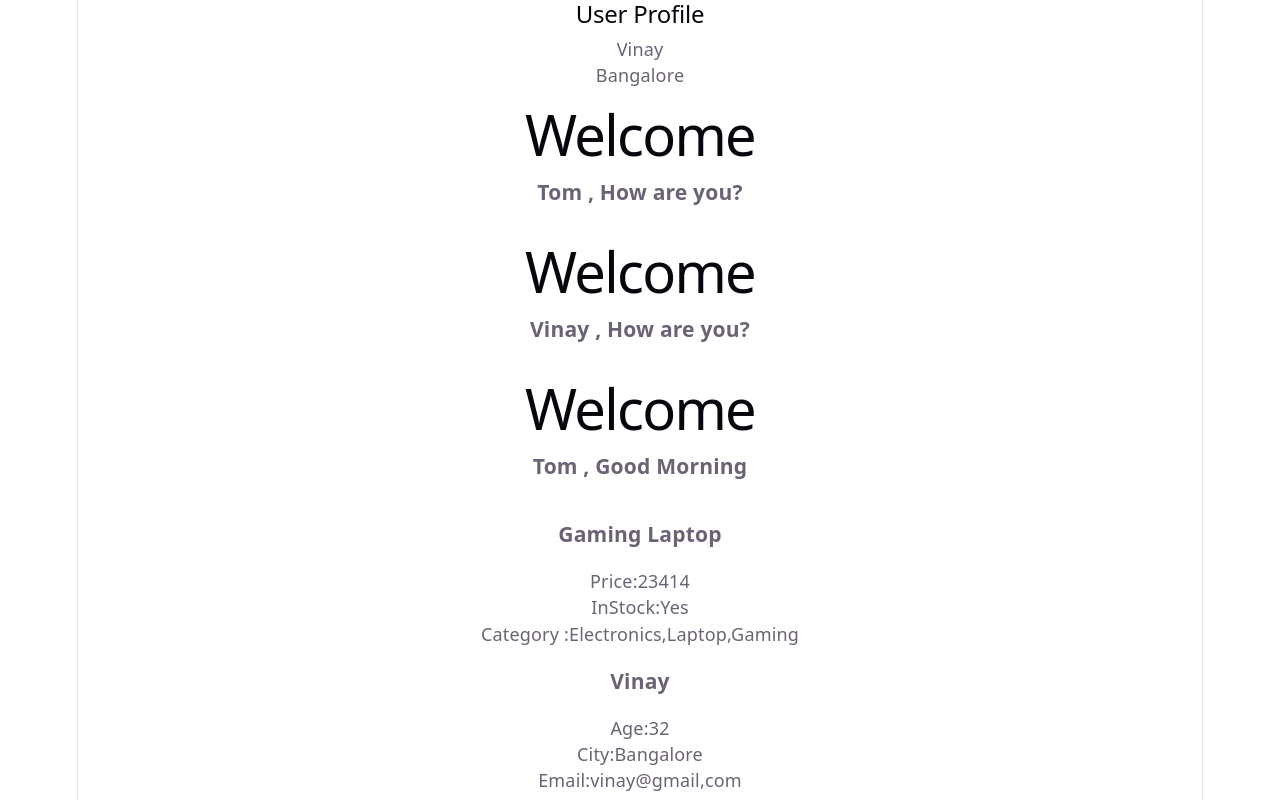
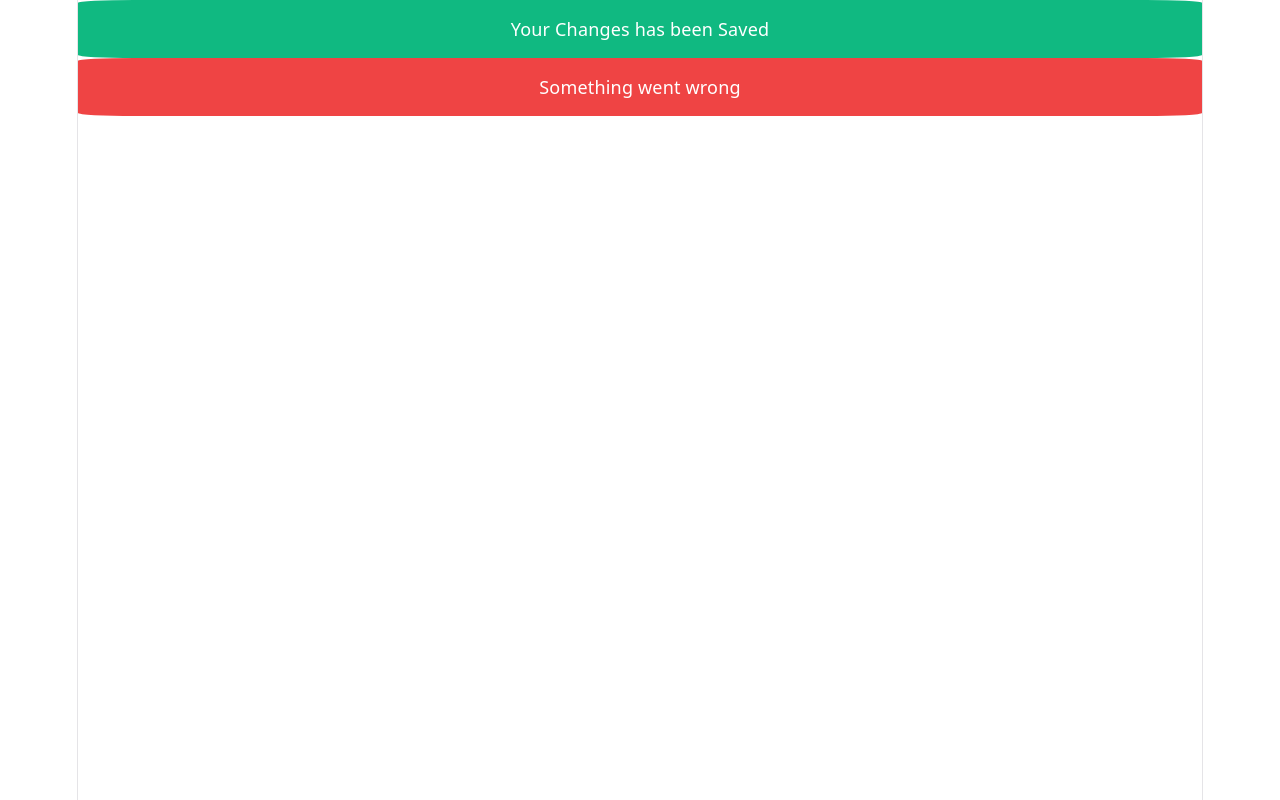
Before and after one commit to vinayg2509/Reac-Learning, a React (Vite) app in the folder reactlearning/my-react-learning/: page / in a window 1280 px wide. Built offline with nearby package versions, Linux system fonts and the light colour scheme.

Commit message:
[Vinay]Practised logic of styling react component using inline css

```diff
--- a/reactlearning/my-react-learning/src/App.jsx
+++ b/reactlearning/my-react-learning/src/App.jsx
@@ -1,29 +1,12 @@
 import './App.css'
-import Welcome from './components/Welcome';
-import Products from './components/Products'
-import UserCard from './components/UserCard';
-import CardWrapper from './components/CardWrapper';
 
+import Alert from './components/Alert';
 function App() {
 
   return (
   <>
-
-
-    <CardWrapper title={"User Profile"}>
-
-      <p>Vinay</p>
-      <p>Bangalore</p>
-
-    </CardWrapper>
-
-    <Welcome />
-    <Welcome name="Vinay"/>
-    <Welcome message="Good Morning"/>
-
-     <Products title="Gaming Laptop" price={23414} inStock={true} category={['Electronics',"Laptop","Gaming"]}/>
-      <UserCard name="Vinay" age={32} city="Bangalore" email="vinay@gmail,com"/>
-
+      <Alert type="success">Your Changes has been Saved</Alert>
+      <Alert type="error">Something went wrong</Alert>
  </>
   )
 }
--- /dev/null
+++ b/reactlearning/my-react-learning/src/components/Alert.jsx
@@ -0,0 +1,12 @@
+import React from 'react'
+
+export default function Alert({children,type="success"}) {
+  return (
+    <div>
+       <div style={{
+             backgroundColor:type==="success"? "#10B981":"#ef4444", color: "white", padding: "16px",borderRadius:"5%" }}>
+        {children}
+        </div>
+    </div>
+  )
+}
```
